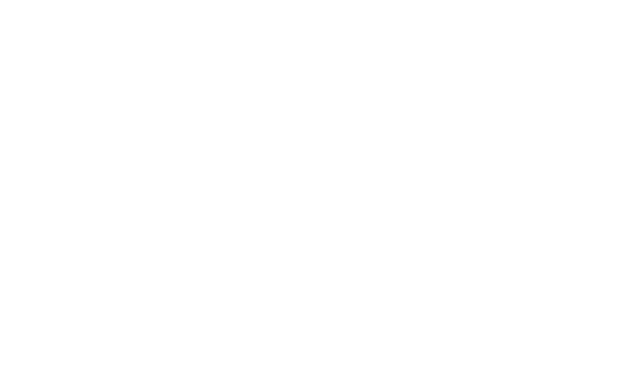
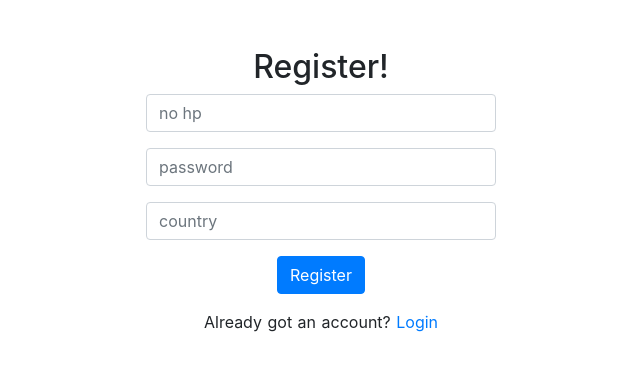
Before and after one commit to zmwildan/privy_test, a Nuxt app: page /register in a window 1280 px wide. Before the commit this address had no page. Shown: the top 370 px of the page, without its empty margins (319-959 px from the left). Built offline with nearby package versions, Linux system fonts and the light colour scheme.

Commit message:
"feat(register): create register page"

```diff
--- /dev/null
+++ b/pages/register.vue
@@ -0,0 +1,89 @@
+<template>
+  <section class="section">
+    <div class="container">
+      <div class="row justify-content-center">
+        <div class="col-4">
+          <h2 class="text-center mt-5">Register!</h2>
+
+          <Notification :message="error" v-if="error" />
+
+          <form method="post" @submit.prevent="register">
+            <div class="form-group">
+              <input
+                v-model="phone"
+                placeholder="no hp"
+                type="text"
+                class="form-control"
+              />
+            </div>
+            <div class="form-group">
+              <input
+                v-model="password"
+                placeholder="password"
+                type="password"
+                class="form-control"
+              />
+            </div>
+            <div class="form-group">
+              <input
+                v-model="country"
+                placeholder="country"
+                type="text"
+                class="form-control"
+              />
+            </div>
+            <div class="text-center">
+              <button type="submit" class="btn btn-primary">Register</button>
+            </div>
+          </form>
+
+          <div class="text-center mt-3">
+            Already got an account?
+            <nuxt-link to="/login">Login</nuxt-link>
+          </div>
+        </div>
+      </div>
+    </div>
+  </section>
+</template>
+
+<script>
+export default {
+  data() {
+    return {
+      phone: "",
+      password: "",
+      country: "",
+      error: null
+    };
+  },
+  computed: {
+    location: function(params) {
+      return this.$store.state.location.location;
+    }
+  },
+  methods: {
+    async register() {
+      try {
+        await this.$axios
+          .post("api/register", {
+            phone: this.phone,
+            country: this.country,
+            password: this.password,
+            latlong: this.location.latitude + "," + this.location.longitude,
+            device_token: "-",
+            device_type: 2
+          })
+          .then(r => r.data)
+          .then(response => {
+            this.$store.commit("user/FETCH_USER", response.data.user);
+          });
+
+        this.$router.push("/otp");
+      } catch (e) {
+        this.error = e.response.data.message;
+      }
+    }
+  }
+};
+</script>
```
